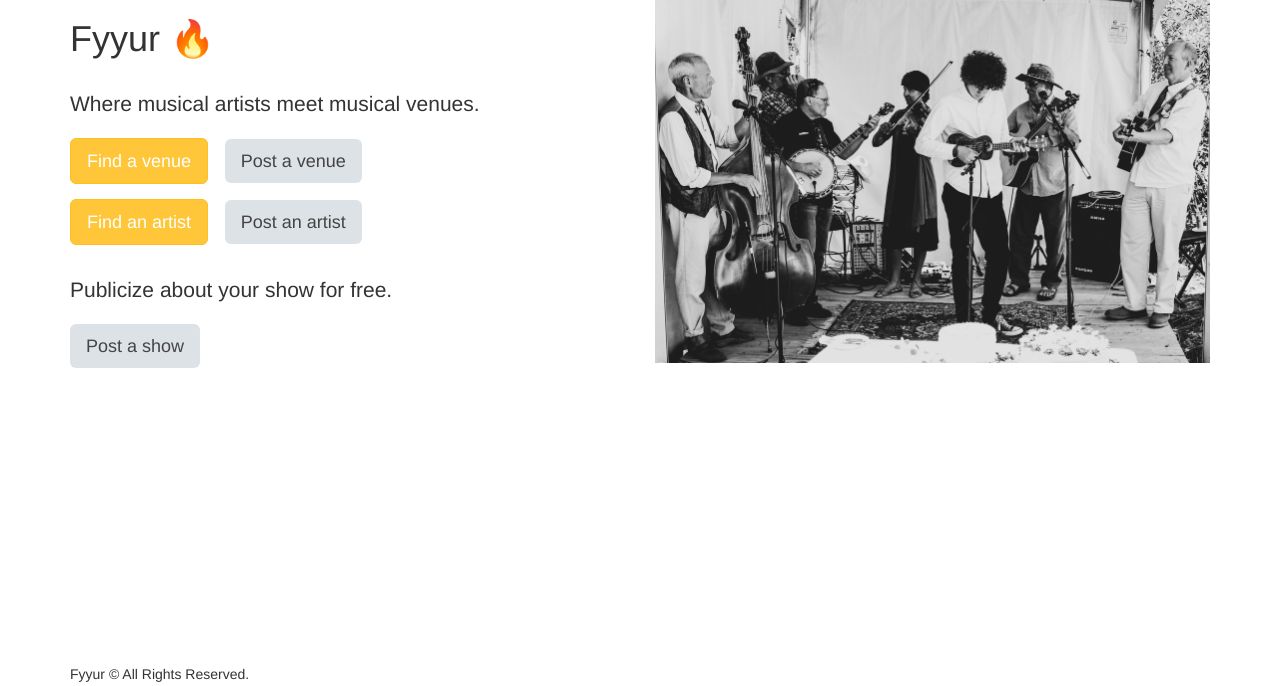
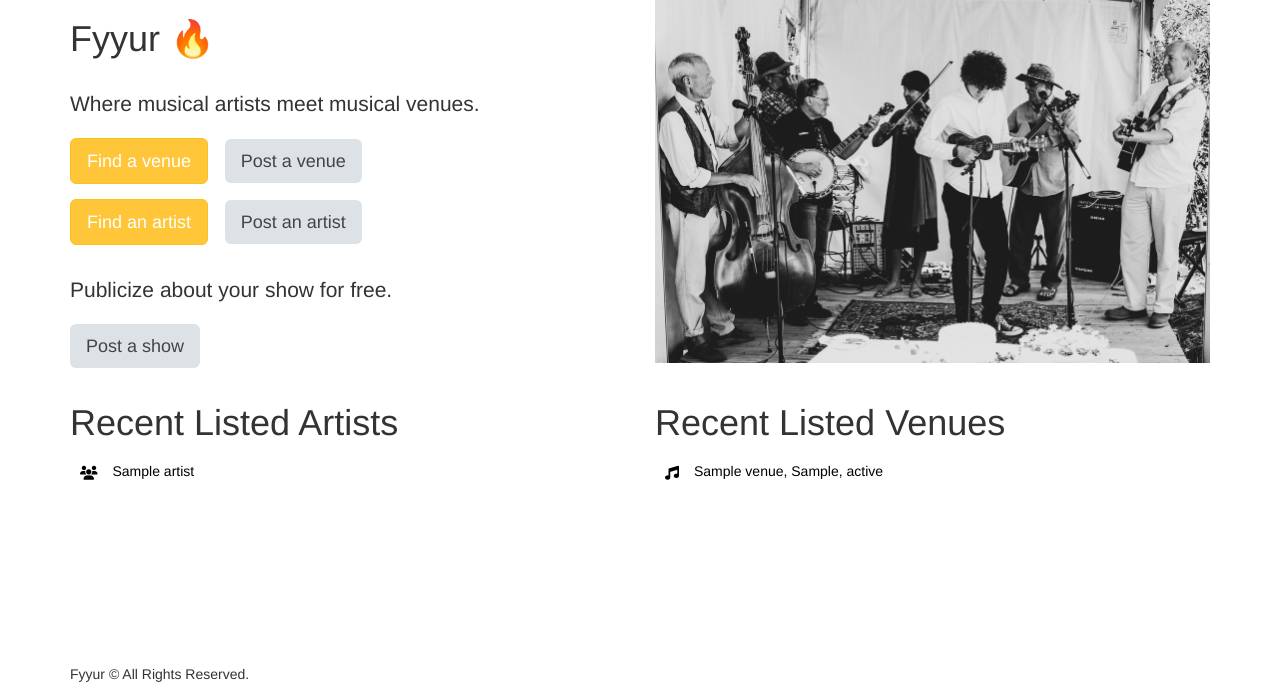
Before and after one commit to Xand3rxx/fyyur, a Flask app: page / in a window 1280 px wide. Shown: the part 81-767 px from the top of the page. Run offline with Flask 2, Linux system fonts and the light colour scheme; tables that the repository leaves empty hold one stand-in row (values such as "Sample post"); some libraries are stand-ins or nearby versions.

Commit message:
Completed stand out challenge 3

```diff
--- a/app.py
+++ b/app.py
@@ -7,7 +7,7 @@ import os
 import sys
 import dateutil.parser
 import babel
-from flask import Flask, render_template, request, Response, flash, redirect, url_for
+from flask import Flask, render_template, request, Response, flash, redirect, url_for, jsonify
 from flask_moment import Moment
 import logging
 from logging import Formatter, FileHandler
@@ -22,7 +22,7 @@ from flask_wtf.csrf import CSRFProtect
 from sqlalchemy.sql import text
 import collections
 collections.Callable = collections.abc.Callable
-from sqlalchemy import desc
+from sqlalchemy import desc, or_
 
 #----------------------------------------------------------------------------#
 # App Config.
@@ -63,7 +63,28 @@ app.jinja_env.filters['datetime'] = format_datetime
 
 @app.route('/')
 def index():
-    return render_template('pages/home.html')
+    # Get the list of recently created artists
+    artists = Artist.query.order_by(desc(Artist.id)).limit(10).all()
+    new_artists = []
+    for artist in artists:
+        new_artists.append({
+            "id": artist.id,
+            "name": artist.name
+        })
+
+
+    # Get the list of recently created venues
+    venues = Venue.query.order_by(desc(Venue.id)).limit(10).all()
+    new_venues = []
+    for venue in venues:
+        new_venues.append({
+            "id": venue.id,
+            "name": venue.name,
+            "city": venue.city,
+            "state": venue.state,
+        })
+
+    return render_template('pages/home.html', artists=new_artists, venues=new_venues)
 
 
 #  Venues
@@ -135,6 +156,51 @@ def search_venues():
 
     results = Venue.query.filter(Venue.name.ilike('%' + search_term + '%')).order_by(desc(Venue.id)).all()
 
+    data = []
+
+    for venue in results:
+        data.append({
+            "id": venue.id,
+            "name": venue.name,
+            "num_upcoming_shows": len(Venue.query.join(Venue.shows).filter(Show.start_time > datetime.now()).all()),
+        })
+
+    response = {
+        "count": len(results),
+        "data": data
+    }
+
+    return render_template('pages/search_venues.html', results=response, search_term=request.form.get('search_term', ''))
+
+
+@app.route('/venues/filter', methods=['POST'])
+@csrf.exempt
+def filter_venues():
+    # TODO: Implement Search Venues by City and State. Searching by "San Francisco, CA" should return all venues in San Francisco, CA.
+
+    # Get the search phrase from the search input field
+    search_term = request.form['search_term']
+
+    # Remove comma from the search phrase and split into city and state
+    filtered_city = search_term.rsplit(',', 1)[0]
+    filtered_state = search_term.rsplit(',', 1)[1]
+
+    # Remove quoutes from split
+    filtered_city = filtered_city.replace('"', '')
+    filtered_state = filtered_state.replace('"', '')
+
+    # Remove leadnig whitespace from the filtered state
+    filtered_state = filtered_state.lstrip()
+
+    # Validate search field
+    if search_term == "":
+        flash('Please specify the city or state of the venue in your search phrase.', 'error')
+        return redirect(url_for('venues'))
+
+    # Query venues that match the filtered city and state
+    results = Venue.query.filter_by(city=filtered_city).filter_by(state=filtered_state).all()
+
+    # Array to store mapped objects from results
     data = []
 
     for venue in results:
@@ -351,14 +417,38 @@ def create_venue_submission():
         return render_template('forms/new_venue.html', form=form)
 
 
-@app.route('/venues/<venue_id>', methods=['DELETE'])
+@app.route('/venues/<venue_id>/', methods=['DELETE'])
 def delete_venue(venue_id):
     # TODO: Complete this endpoint for taking a venue_id, and using
     # SQLAlchemy ORM to delete a record. Handle cases where the session commit could fail.
 
     # BONUS CHALLENGE: Implement a button to delete a Venue on a Venue Page, have it so that
     # clicking that button delete it from the db then redirect the user to the homepage
-    return None
+    # return jsonify({
+    #     "id": venue_id
+    # })
+    venue = Venue.query.get(venue_id)
+    if venue == None:
+        flash('This Venue ID(' + str(venue_id) + ') does not exist.', 'error')
+        return redirect(url_for('pages/show_venue', venue_id=venue_id))
+
+    error = False
+    try:
+        db.session.delete(venue)
+        db.session.commit()
+    except:
+        error = True
+        db.session.rollback()
+        print(sys.exc_info())
+    finally:
+        db.session.close()
+    if not error:
+        flash('Venue ' + venue.name + ' was successfully deleted!', 'success')
+        return redirect(url_for('index'))
+    else:
+        flash('An error occurred. Venue ' +
+            venue.name + ' could not be deleted.', 'error')
+        return redirect(url_for('show_venue', venue_id=venue_id))
 
 #  Artists
 #  ----------------------------------------------------------------
@@ -378,7 +468,7 @@ def artists():
     #     "name": "The Wild Sax Band",
     # }]
 
-    artists = Artist.query.order_by(desc(Artist.id)).all()
+    artists = Artist.query.all()
     data = []
     for artist in artists:
         data.append({
@@ -411,6 +501,50 @@ def search_artists():
 
     results = Artist.query.filter(Artist.name.ilike('%' + search_term + '%')).order_by(desc(Artist.id)).all()
 
+    data = []
+
+    for artist in results:
+        data.append({
+            "id": artist.id,
+            "name": artist.name,
+            "num_upcoming_shows": len(Artist.query.join(Artist.shows).filter(Show.start_time > datetime.now()).all()),
+        })
+
+    response = {
+        "count": len(results),
+        "data": data
+    }
+
+    return render_template('pages/search_artists.html', results=response, search_term=request.form.get('search_term', ''))
+
+@app.route('/artists/filter', methods=['POST'])
+@csrf.exempt
+def filter_artists():
+    # TODO: Implement Search Artists by City and State. Searching by "San Francisco, CA" should return all venues in San Francisco, CA.
+
+    # Get the search phrase from the search input field
+    search_term = request.form['search_term']
+
+    # Remove comma from the search phrase and split into city and state
+    filtered_city = search_term.rsplit(',', 1)[0]
+    filtered_state = search_term.rsplit(',', 1)[1]
+
+    # Remove quoutes from split
+    filtered_city = filtered_city.replace('"', '')
+    filtered_state = filtered_state.replace('"', '')
+
+    # Remove leadnig whitespace from the filtered state
+    filtered_state = filtered_state.lstrip()
+
+    # Validate search field
+    if search_term == "":
+        flash('Please specify the city or state of the artist in your search phrase.', 'error')
+        return redirect(url_for('artists'))
+
+     # Query artists that match the filtered city and state
+    results = Artist.query.filter_by(city=filtered_city).filter_by(state=filtered_state).all()
+
+    # Array to store mapped objects from results
     data = []
 
     for artist in results:
@@ -629,7 +763,7 @@ def edit_artist_submission(artist_id):
             artist.city = request.form['city']
             artist.state = request.form['state']
             artist.phone = phone
-            artist.genres = request.form.getlist('genres')
+            artist.genres = ",".join(map(str, request.form.getlist('genres')))
             artist.image_link = image_link
             artist.facebook_link = request.form['facebook_link']
             artist.website_link = website_link
@@ -802,7 +936,7 @@ def create_artist_submission():
     if form.validate():
         error = False
         try:
-            db.session.add(Artist(name=artist_name, city=request.form['city'], state=request.form['state'], phone=phone, genres=request.form.getlist('genres'), facebook_link=request.form['facebook_link'], image_link=image_link, website_link=website_link, seeking_venue=seeking_venue, seeking_description=seeking_description))
+            db.session.add(Artist(name=artist_name, city=request.form['city'], state=request.form['state'], phone=phone, genres=",".join(map(str, request.form.getlist('genres'))), facebook_link=request.form['facebook_link'], image_link=image_link, website_link=website_link, seeking_venue=seeking_venue, seeking_description=seeking_description))
             db.session.commit()
         except:
             error = True
@@ -867,7 +1001,7 @@ def shows():
     #     "start_time": "2035-04-15T20:00:00.000Z"
     # }]
 
-    shows = Show.query.all()
+    shows = Show.query.order_by(desc(Show.id)).all()
     data = []
 
     for show in shows:
--- a/static/js/custom.js
+++ b/static/js/custom.js
@@ -4,7 +4,9 @@ $(document).ready(function () {
   /**
    * @description Prevent characters or string asides number in phone number input field
    */
-  $("#phone, #artist_id, #venue_id").on("keypress keyup blur", function (event) {
+  $("#phone, #artist_id, #venue_id").on(
+    "keypress keyup blur",
+    function (event) {
       $(this).val(
         $(this)
           .val()
@@ -13,5 +15,25 @@ $(document).ready(function () {
       if (event.which < 48 || event.which > 57) {
         event.preventDefault();
       }
+    }
+  );
 });
+
+const btn = document.getElementById("delete-venue");
+
+btn.onclick = function (e) {
+  fetch(`${e.target.dataset["url"]}`, {
+    method: "DELETE",
+    body: JSON.stringify({ venue_id: e.target.dataset["id"] }),
+    headers: {
+      "Content-Type": "application/json",
+    },
+  })
+    .then(function (response) {
+      console.log(response);
+      // window.location.href = "/";
+    })
+    .catch(function () {
+      alert(`Error occured while trying to delete venue`);
     });
+};
--- a/templates/forms/edit_artist.html
+++ b/templates/forms/edit_artist.html
@@ -35,7 +35,7 @@
       </div>
       <div class="form-group">
           <label for="phone">Phone</label>
-          {{ form.phone(class_ = 'form-control', placeholder='xxx-xxx-xxxx', autofocus = true, maxlength_='15', value_= artist.phone) }}
+          {{ form.phone(class_ = 'form-control', placeholder='xxx-xxx-xxxx', autofocus = true, maxlength_='11', value_= artist.phone) }}
         </div>
       <div class="form-group">
         <label for="genres">Genres</label>
--- a/templates/forms/edit_venue.html
+++ b/templates/forms/edit_venue.html
@@ -39,7 +39,7 @@
       </div>
       <div class="form-group">
           <label for="phone">Phone</label>
-          {{ form.phone(class_ = 'form-control', placeholder='xxx-xxx-xxxx', autofocus = true, maxlength_='15', value_= venue.phone) }}
+          {{ form.phone(class_ = 'form-control', placeholder='xxx-xxx-xxxx', autofocus = true, maxlength_='11', value_= venue.phone) }}
         </div>
       <div class="form-group">
         <label for="genres">Genres</label>
--- a/templates/forms/new_artist.html
+++ b/templates/forms/new_artist.html
@@ -35,7 +35,7 @@
       </div>
       <div class="form-group">
           <label for="phone">Phone</label>
-          {{ form.phone(class_ = 'form-control', placeholder='xxx-xxx-xxxx', autofocus = true, maxlength_='15') }}
+          {{ form.phone(class_ = 'form-control', placeholder='xxx-xxx-xxxx', autofocus = true, maxlength_='11') }}
         </div>
       <div class="form-group">
         <label for="genres">Genres</label>
--- a/templates/forms/new_venue.html
+++ b/templates/forms/new_venue.html
@@ -39,7 +39,7 @@
       </div>
       <div class="form-group">
           <label for="phone">Phone</label>
-          {{ form.phone(class_ = 'form-control', placeholder='xxx-xxx-xxxx', autofocus = true, maxlength_='15') }}
+          {{ form.phone(class_ = 'form-control', placeholder='xxx-xxx-xxxx', autofocus = true, maxlength_='11') }}
         </div>
       <div class="form-group">
         <label for="genres">Genres</label>
--- a/templates/layouts/main.html
+++ b/templates/layouts/main.html
@@ -63,6 +63,14 @@
                   placeholder="Find a venue"
                   aria-label="Search">
               </form>
+
+              <form class="search" method="post" action="/venues/filter">
+                <input class="form-control"
+                  type="search"
+                  name="search_term"
+                  placeholder="Find a venue by City or State name"
+                  aria-label="Search">
+              </form>
               {% endif %}
               {% if (request.endpoint == 'artists') or
                 (request.endpoint == 'search_artists') or
@@ -72,6 +80,14 @@
                   type="search"
                   name="search_term"
                   placeholder="Find an artist"
+                  aria-label="Search">
+              </form>
+
+              <form class="search" method="post" action="/artists/filter">
+                <input class="form-control"
+                  type="search"
+                  name="search_term"
+                  placeholder="Find an artist by City or State name"
                   aria-label="Search">
               </form>
               {% endif %}
--- a/templates/pages/artists.html
+++ b/templates/pages/artists.html
@@ -1,7 +1,7 @@
 {% extends 'layouts/main.html' %}
 {% block title %}Fyyur | Artists{% endblock %}
 {% block content %}
-<ul class="items">
+<ul class="items" style="margin-top: 20px !important;">
 	{% for artist in artists %}
 	<li>
 		<a href="/artists/{{ artist.id }}">
--- a/templates/pages/home.html
+++ b/templates/pages/home.html
@@ -22,4 +22,37 @@
 		<img id="front-splash" src="{{ url_for('static',filename='img/front-splash.jpg') }}" alt="Front Photo of Musical Band" />
 	</div>
 </div>
+<div class="row">
+	<div class="col-sm-6">
+		<h1>Recent Listed Artists</h1>
+		<ul class="items">
+			{% for artist in artists %}
+			<li>
+				<a href="/artists/{{ artist.id }}">
+					<i class="fas fa-users"></i>
+					<div class="item">
+						<h5>{{ artist.name }}</h5>
+					</div>
+				</a>
+			</li>
+			{% endfor %}
+		</ul>
+	</div>
+
+	<div class="col-sm-6">
+		<h1>Recent Listed Venues</h1>
+		<ul class="items">
+			{% for venue in venues %}
+			<li>
+				<a href="/venues/{{ venue.id }}">
+					<i class="fas fa-music"></i>
+					<div class="item">
+						<h5>{{ venue.name }}, {{ venue.city }}, {{ venue.state }}</h5>
+					</div>
+				</a>
+			</li>
+			{% endfor %}
+		</ul>
+	</div>
+</div>
 {% endblock %}
```
Also changed, not shown: templates/pages/show_venue.html (+9 -1 lines). Lines whose indentation alone changed are shown as unchanged.
